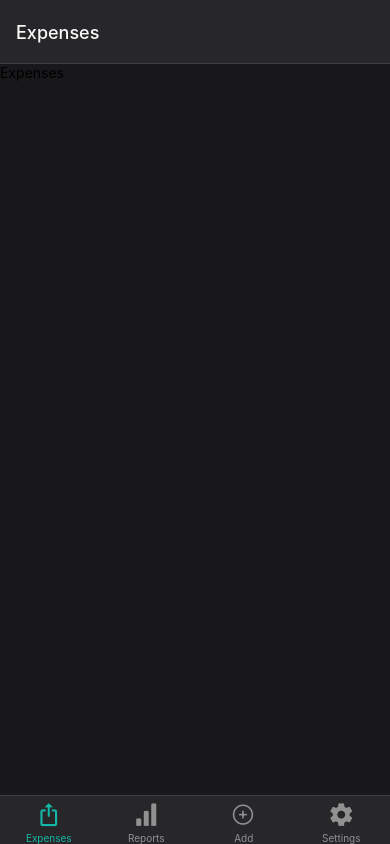
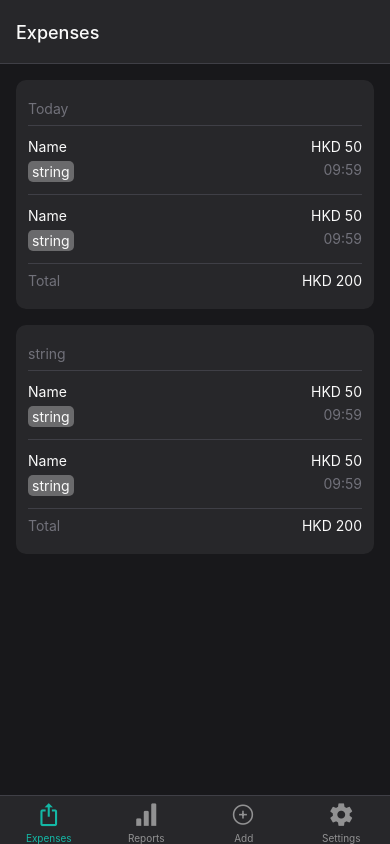
Before and after one commit to hwchak1119/WhereMyMoney, a React Native app: screen /TabScreen in a window 390 px wide. Built offline with nearby package versions, Linux system fonts and the light colour scheme.

Commit message:
Expense list UI

```diff
--- /dev/null
+++ b/components/Expenses/ExpenseList.tsx
@@ -0,0 +1,80 @@
+import { View, Text, FlatList } from "react-native";
+import React from "react";
+
+import { ExpenseGroupProps } from "../../types/expense";
+import ExpenseRow from "./ExpenseRow";
+import { theme } from "../../theme";
+
+type SectionProps = {
+  groups: ExpenseGroupProps[];
+};
+
+const ExpenseList = ({ groups }: SectionProps) => {
+  return (
+    <View
+      style={{
+        display: "flex",
+        margin: theme.spacing.lg,
+        height: "100%",
+      }}
+    >
+      <FlatList
+        data={groups}
+        renderItem={({ item }) => (
+          <View
+            style={{
+              display: "flex",
+              width: "100%",
+              padding: theme.spacing.md,
+              marginBottom: theme.spacing.lg,
+              borderRadius: theme.borderRadius.md,
+              backgroundColor: theme.colors.card,
+            }}
+          >
+            <View
+              style={{
+                paddingVertical: theme.spacing.sm,
+                borderColor: theme.colors.border,
+                borderBottomWidth: 1,
+              }}
+            >
+              <Text
+                style={{
+                  color: theme.colors.info,
+                }}
+              >
+                {item.date}
+              </Text>
+            </View>
+            {/* <hr /> */}
+            <FlatList
+              data={item.expenses}
+              renderItem={({ item }) => <ExpenseRow expense={item} />}
+              keyExtractor={(item) => item.id}
+            />
+            {/* <hr /> */}
+            <View
+              style={{
+                display: "flex",
+                flexDirection: "row",
+                justifyContent: "space-between",
+                width: "100%",
+                paddingVertical: theme.spacing.sm,
+              }}
+            >
+              <Text style={{ color: theme.colors.info, fontSize: 14 }}>
+                Total
+              </Text>
+              <Text style={{ color: theme.colors.text, fontSize: 14 }}>
+                HKD {item.total}
+              </Text>
+            </View>
+          </View>
+        )}
+        keyExtractor={(item) => item.date}
+      />
+    </View>
+  );
+};
+
+export default ExpenseList;
--- /dev/null
+++ b/components/Expenses/ExpenseRow.tsx
@@ -0,0 +1,78 @@
+import { View, Text, FlatList } from "react-native";
+import React from "react";
+import moment from "moment";
+import { theme } from "../../theme";
+import { ExpenseProps } from "../../types/expense";
+
+type RowProps = {
+  expense: ExpenseProps;
+};
+
+const ExpenseRow = ({ expense }: RowProps) => {
+  return (
+    <View
+      style={{
+        display: "flex",
+        width: "100%",
+        paddingVertical: theme.spacing.md,
+        gap: theme.spacing.xs,
+        borderColor: theme.colors.border,
+        borderBottomWidth: 1,
+      }}
+    >
+      <View
+        style={{
+          display: "flex",
+          flexDirection: "row",
+          justifyContent: "space-between",
+          width: "100%",
+        }}
+      >
+        <Text
+          style={{
+            color: theme.colors.text,
+          }}
+        >
+          {expense.note}
+        </Text>
+        <Text
+          style={{
+            color: theme.colors.text,
+          }}
+        >
+          HKD {expense.amount}
+        </Text>
+      </View>
+      <View
+        style={{
+          display: "flex",
+          flexDirection: "row",
+          justifyContent: "space-between",
+          width: "100%",
+        }}
+      >
+        <View
+          style={{
+            backgroundColor: `${expense.category.color}50`,
+            paddingHorizontal: theme.spacing.xxs,
+            paddingVertical: 2,
+            borderRadius: theme.borderRadius.sm,
+          }}
+        >
+          <Text
+            style={{
+              color: theme.colors.text,
+            }}
+          >
+            {expense.category.name}
+          </Text>
+        </View>
+        <Text style={{ color: theme.colors.info }}>
+          {moment(expense.date).format("hh:mm")}
+        </Text>
+      </View>
+    </View>
+  );
+};
+
+export default ExpenseRow;
--- a/screens/Expenses.tsx
+++ b/screens/Expenses.tsx
@@ -1,9 +1,58 @@
 import { View, Text } from "react-native";
+import ExpenseList from "../components/Expenses/ExpenseList";
+import { Recurrence } from "../types/constant";
+
+const demoGroups = [
+  {
+    date: "Today",
+    expenses: [
+      {
+        id: "1",
+        amount: 50,
+        note: "Name",
+        recurrence: Recurrence.None,
+        date: new Date(),
+        category: { id: "1", color: "#FFFFFF", name: "string" },
+      },
+      {
+        id: "2",
+        amount: 50,
+        note: "Name",
+        recurrence: Recurrence.None,
+        date: new Date(),
+        category: { id: "1", color: "#FFFFFF", name: "string" },
+      },
+    ],
+    total: 200,
+  },
+  {
+    date: "string",
+    expenses: [
+      {
+        id: "1",
+        amount: 50,
+        note: "Name",
+        recurrence: Recurrence.None,
+        date: new Date(),
+        category: { id: "1", color: "#FFFFFF", name: "string" },
+      },
+      {
+        id: "2",
+        amount: 50,
+        note: "Name",
+        recurrence: Recurrence.None,
+        date: new Date(),
+        category: { id: "1", color: "#FFFFFF", name: "string" },
+      },
+    ],
+    total: 200,
+  },
+];
 
 export const Expenses = () => {
   return (
     <View>
-      <Text>Expenses</Text>
+      <ExpenseList groups={demoGroups} />
     </View>
   );
 };
--- a/theme/index.tsx
+++ b/theme/index.tsx
@@ -8,6 +8,7 @@ export const theme = {
     background: colors.zinc[900],
     card: colors.zinc[800],
     text: colors.zinc[50],
+    info: colors.zinc[500],
     border: colors.zinc[700],
     notification: colors.teal[500],
   },
--- a/theme/theme.tsx
+++ b/theme/theme.tsx
@@ -4,6 +4,8 @@ export const colors = {
   },
   zinc: {
     50: "#fafafa",
+    300: "#d4d4d8",
+    500: "#71717a",
     700: "#3f3f46",
     800: "#27272a",
     900: "#18181b",
--- /dev/null
+++ b/types/expense.tsx
@@ -0,0 +1,17 @@
+import { CategoryProps } from "./category";
+import { Recurrence } from "./constant";
+
+export type ExpenseProps = {
+  id: string;
+  amount: number;
+  note: string;
+  recurrence: Recurrence;
+  date: Date;
+  category: CategoryProps;
+};
+
+export type ExpenseGroupProps = {
+  date: string;
+  expenses: ExpenseProps[];
+  total: number;
+};
```
